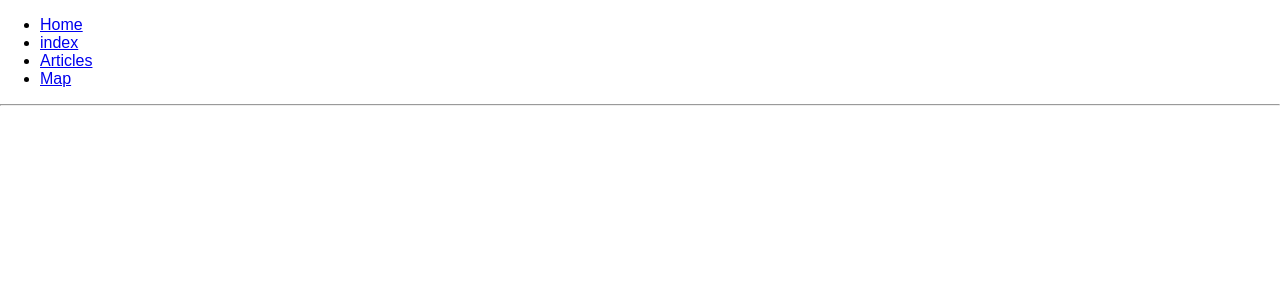
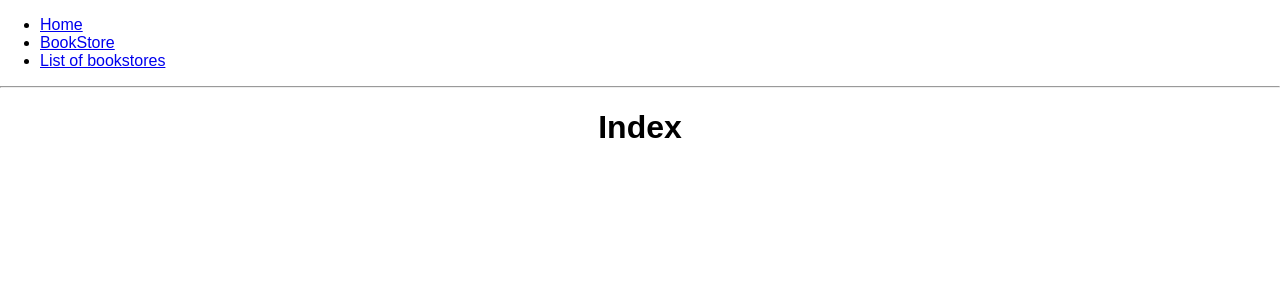
Before and after one commit to RichardLitt/the-travel-shelf, a React (Create React App) app: page /scenes/BookstoreList/index in a window 1280 px wide. Shown: the top 300 px of the page. Built offline with nearby package versions, Linux system fonts and the light colour scheme.

Commit message:
updating the structure of files and name of the components from last PR

```diff
--- a/src/App.js
+++ b/src/App.js
@@ -1,8 +1,7 @@
 import React, { Component } from 'react';
-import Home from './components/Home'
-import Index from './components/Index'
-import Articles from './components/Articles'
-import Map from './components/Map'
+import Home from './scenes/Homepage/index'
+import Bookstore from './scenes/BookstoreDetail/index'
+import BookstoreList from './scenes/BookstoreList/index'
 
 import {
     BrowserRouter as Router,
@@ -16,18 +15,17 @@ class App extends Component {
           <Router>
               <div>
                   <ul>
-                      <li><Link to="/">Home</Link></li>
-                      <li><Link to="/index">index</Link></li>
-                      <li><Link to="/articles">Articles</Link></li>
-                      <li><Link to="/map">Map</Link></li>
+                      <li><Link to="/Home">Home</Link></li>
+                      <li><Link to="/Bookstore">BookStore</Link></li>
+                      <li><Link to="/BookstoreList">List of bookstores</Link></li>
 
                   </ul>
 
                   <hr/>
 
-                  <Route exact path="/" component={Home}/>
-                  <Route path="/Index" component={Index}/>
-                  <Route path="/Articles" component={Articles}/>
+                  <Route exact path="/scenes/Homepage/index" component={Home}/>
+                  <Route path="/scenes/BookstoreDetail/index" component={Bookstore}/>
+                  <Route path="/scenes/BookstoreList/index" component={BookstoreList}/>
                   <Route path="/Map" component={Map}/>
               </div>
           </Router>
--- /dev/null
+++ b/src/scenes/BookstoreDetail/index.css
@@ -0,0 +1,5 @@
+body {
+  margin: 0;
+  padding: 0;
+  font-family: sans-serif;
+}
--- a/src/components/Articles.js
+++ b/src/scenes/BookstoreDetail/index.js
@@ -1,6 +1,6 @@
 import React, { Component } from 'react'
 
-class Articles extends Component{
+class Container extends Component{
 
     render(){
         return (
@@ -14,4 +14,4 @@ class Articles extends Component{
     }
 }
 
-export default Articles;
+export default Container;
--- /dev/null
+++ b/src/scenes/BookstoreList/index.css
@@ -0,0 +1,5 @@
+body {
+  margin: 0;
+  padding: 0;
+  font-family: sans-serif;
+}
--- a/src/components/Index.js
+++ b/src/scenes/BookstoreList/index.js
@@ -1,6 +1,6 @@
 import React, { Component } from 'react'
 
-class Index extends Component{
+class Container extends Component{
 
     render(){
         return (
@@ -14,4 +14,4 @@ class Index extends Component{
     }
 }
 
-export default Index;
+export default Container;
--- /dev/null
+++ b/src/scenes/Homepage/index.css
@@ -0,0 +1,5 @@
+body {
+  margin: 0;
+  padding: 0;
+  font-family: sans-serif;
+}
--- a/src/components/Home.js
+++ b/src/scenes/Homepage/index.js
@@ -1,6 +1,6 @@
 import React, { Component } from 'react'
 
-class Home extends Component{
+class Container extends Component{
 
     render(){
         return (
@@ -14,4 +14,4 @@ class Home extends Component{
     }
 }
 
-export default Home;
+export default Container;
```
